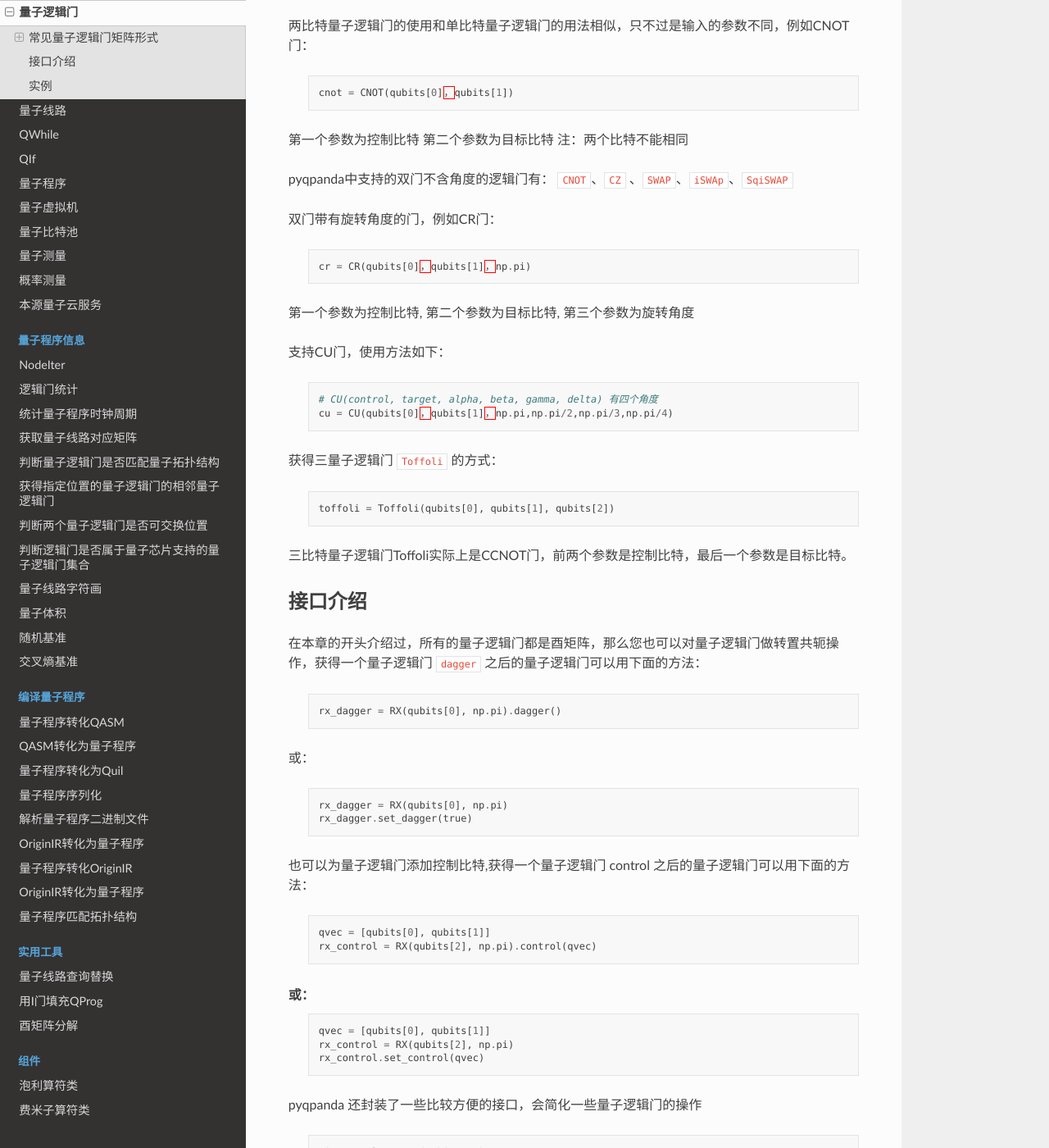
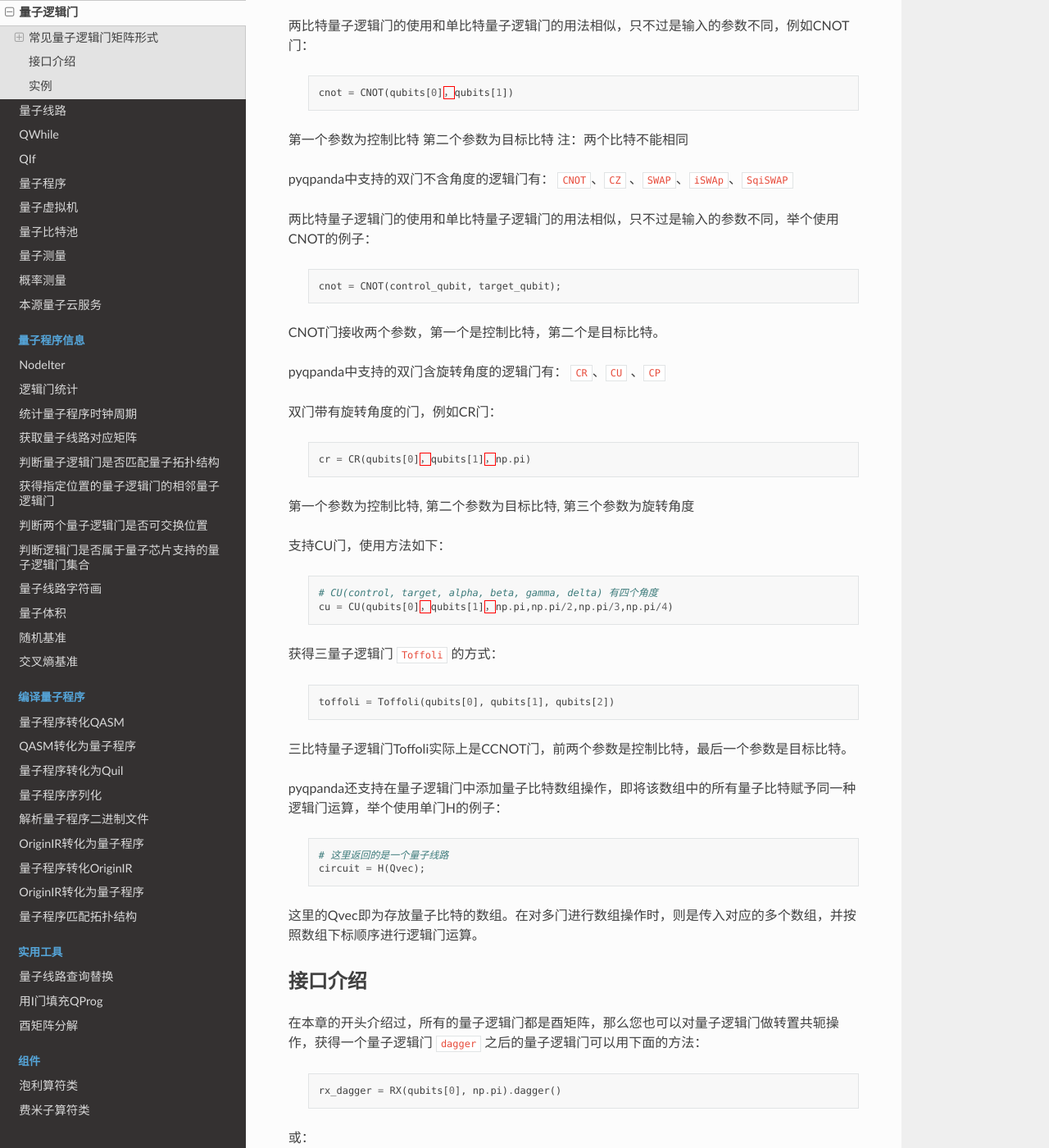
Before and after one commit to OriginQ/pyQPanda-Toturial, a Sphinx documentation site: the page built from source/QGate.rst, in a window 1280 px wide and 1400 px high, scrolled down 3324 px. Shown: the whole window at 82% size. Built offline with Sphinx 7.4.7 and the Read the Docs theme 2.0.0, drawn with Linux system fonts in a browser that asks for light colours; pages that are not in the unit, such as notebooks, are missing from menus; some of the changed text lies outside the part shown.

Commit message:
<fix>修改示例，增加新功能及接口

```diff
--- a/source/QCloudQVM.rst
+++ b/source/QCloudQVM.rst
@@ -8,7 +8,7 @@
 
         from pyqpanda import *
         import numpy as np
-
+        # 需下载curl并将其加入环境变量
         # 通过QCloud()创建量子云虚拟机
         QCM = QCloud()
 
--- a/source/QGate.rst
+++ b/source/QGate.rst
@@ -253,6 +253,16 @@ pyqpanda中还支持 ``U2``、``U3``、``U4`` 门，其用法如下：
 
 pyqpanda中支持的双门不含角度的逻辑门有： ``CNOT``、``CZ`` 、``SWAP``、``iSWAp``、``SqiSWAP``
 
+两比特量子逻辑门的使用和单比特量子逻辑门的用法相似，只不过是输入的参数不同，举个使用CNOT的例子：
+
+     .. code-block:: python
+
+         cnot = CNOT(control_qubit, target_qubit);
+
+CNOT门接收两个参数，第一个是控制比特，第二个是目标比特。
+
+pyqpanda中支持的双门含旋转角度的逻辑门有： ``CR``、``CU`` 、``CP``
+
 双门带有旋转角度的门，例如CR门：
 
       .. code-block:: python
@@ -275,6 +285,15 @@ pyqpanda中支持的双门不含角度的逻辑门有： ``CNOT``、``CZ`` 、``
           toffoli = Toffoli(qubits[0], qubits[1], qubits[2])
 
 三比特量子逻辑门Toffoli实际上是CCNOT门，前两个参数是控制比特，最后一个参数是目标比特。
+
+pyqpanda还支持在量子逻辑门中添加量子比特数组操作，即将该数组中的所有量子比特赋予同一种逻辑门运算，举个使用单门H的例子：
+
+     .. code-block:: python
+
+          # 这里返回的是一个量子线路
+          circuit = H(Qvec);
+
+这里的Qvec即为存放量子比特的数组。在对多门进行数组操作时，则是传入对应的多个数组，并按照数组下标顺序进行逻辑门运算。
 
 接口介绍
 ----------------
@@ -312,7 +331,7 @@ pyqpanda 还封装了一些比较方便的接口，会简化一些量子逻辑
 
          cir = apply_QGate(qubits, H)
 
-qubits的每个量子比特都添加H们
+qubits的每个量子比特都添加H门
 
 实例
 ----------------
```
Also changed, not shown: other parts of source/QGate.rst (+2 -2 lines), source/NoiseQVM.rst (+12 -1 lines).
